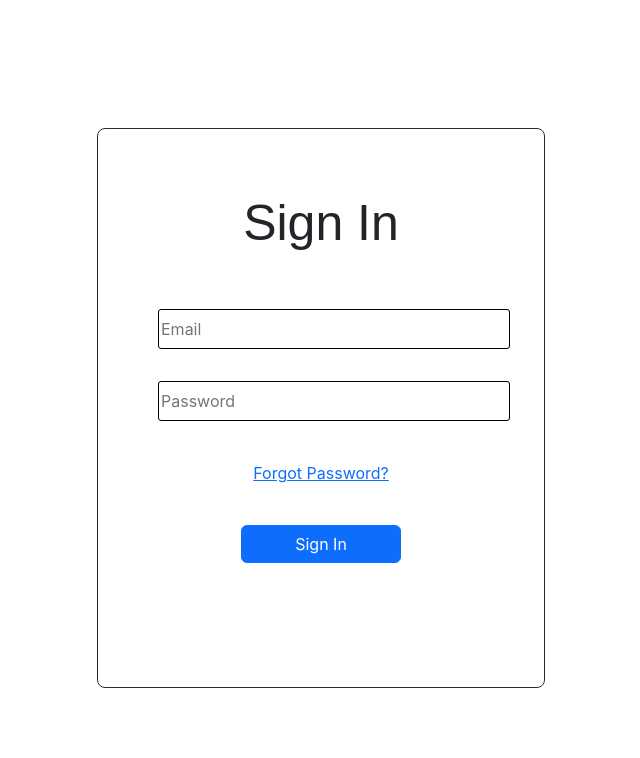
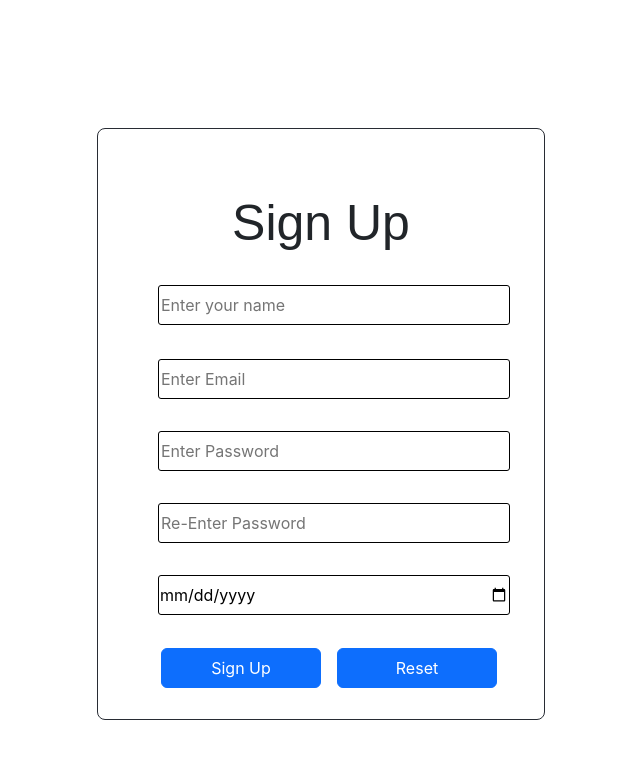
Before and after one commit to 07suryansh/Sign-in-Sign-up, a React (Create React App) app: page / in a window 1280 px wide. Shown: the top 758 px of the page, without its empty margins (319-959 px from the left). Built offline with nearby package versions, Linux system fonts and the light colour scheme.

Commit message:
sign in and sign up page

```diff
--- a/src/App.css
+++ b/src/App.css
@@ -39,13 +39,13 @@
 .container{
 
   width: 28rem;
-  height: 35rem;
+  height: 37rem;
   margin-top: 8rem;
   border-radius: 0.5rem;
   border: 0.5px solid #282c34;
 }
 .input1{
- padding-top: 3rem;
+ padding-top: 1rem;
  padding-bottom: 1rem;
  padding-left: 3rem;
  width: fit-content;
@@ -60,7 +60,9 @@
 .btn{
   margin-top: 1rem;
   width: 10rem;
-  height: rem;
+  height: 2.5rem;
+  margin-left: 1rem;
+
 }
 .email{
   border-radius: 3px;
@@ -83,3 +85,30 @@
 .forgot{
   margin: 1.5rem;
 }
+.dob{
+  border-radius: 3px;
+  border:0.5px solid black;
+  width: 22rem;
+  height: 2.5rem;
+
+}
+.dob1{
+  margin-top: 1rem;
+  margin-bottom: 0.1rem;
+ padding-bottom: 1rem;
+ padding-left: 3rem;
+ width: fit-content;
+}
+.name{
+  border-radius: 3px;
+  border:0.5px solid black;
+  width: 22rem;
+  height: 2.5rem;
+}
+.name1{
+  margin-top: 2rem;
+  margin-bottom: 0.1rem;
+ padding-bottom: 1rem;
+ padding-left: 3rem;
+ width: fit-content;
+}
--- a/src/App.js
+++ b/src/App.js
@@ -1,32 +1,29 @@
 import "./App.css";
+import SIgnin from "./Components/SIgnin";
+import Signup from "./Components/Signup";
 
 function App() {
   return (
-    <div className="App">
-      <div className="container">
-        <h1 className="heading">Sign In</h1>
-{/*
-      <div className="form-floating mb-3">
-  <input type="email" className="form-control" id="floatingInput" placeholder="name@example.com"/>
-  <label for="floatingInput">Email address</label>
-</div>
-<div className="form-floating">
-  <input type="password" className="form-control" id="floatingPassword" placeholder="Password"/>
-  <label for="floatingPassword">Password</label>
-</div> */}
-    <div className="input1">
-      <input className="email" type="text" name="email" id="email" placeholder="Email"/>
-    </div>
-    <div className="input2">
-      <input className="password" type="password" name="password" id="password" placeholder="Password"/>
-    </div>
-    <div className="forgot">
-    <a href="#">Forgot Password?</a>
-    </div>
-    <button type="button" className="btn btn-primary">Sign In</button>
-      </div>
+    // <div className="App">
+    //   <div className="container">
+    //     <h1 className="heading">Sign In</h1>
+    // <div className="input1">
+    //   <input className="email" type="text" name="email" id="email" placeholder="Email"/>
+    // </div>
+    // <div className="input2">
+    //   <input className="password" type="password" name="password" id="password" placeholder="Password"/>
+    // </div>
+    // <div className="forgot">
+    // <a href="#">Forgot Password?</a>
+    // </div>
+    // <button type="button" className="btn btn-primary">Sign In</button>
+    //   </div>
 
-    </div>
+    // </div>
+    <>
+    {/* <SIgnin/> */}
+    <Signup/>
+    </>
   );
 }
 
--- /dev/null
+++ b/src/Components/SIgnin.js
@@ -0,0 +1,23 @@
+import React from 'react'
+
+export default function SIgnin() {
+  return (
+    <div className="App">
+      <div className="container">
+        <h1 className="heading">Sign In</h1>
+    <div className="input1">
+      <input className="email" type="text" name="email" id="email" placeholder="Enter Email" required/>
+    </div>
+    <div className="input2">
+      <input className="password" type="password" name="password" id="password" placeholder="EnterPassword" required/>
+    </div>
+    <div className="forgot">
+    <a href="#">Forgot Password?</a>
+    </div>
+    <button type="button" className="btn btn-primary">Sign In</button>
+
+      </div>
+
+    </div>
+  )
+}
--- /dev/null
+++ b/src/Components/Signup.js
@@ -0,0 +1,31 @@
+import React from 'react'
+
+export default function Signup() {
+  return (
+    <div className="App">
+      <div className="container">
+        <h1 className="heading">Sign Up</h1>
+        <form action="">
+        <div className='name1'>
+            <input className='name' type="text" name="name" id="" placeholder='Enter your name' required/>
+        </div>
+    <div className="input1">
+      <input className="email" type="text" name="email" id="email" placeholder="Enter Email" required/>
+    </div>
+    <div className="input2">
+      <input className="password" type="password" name="password" id="password" placeholder="Enter Password" required/>
+    </div>
+    <div className="input2">
+      <input className="password" type="password" name="password" id="password" placeholder="Re-Enter Password" required/>
+    </div>
+   <div className="dob1">
+    <input className='dob' type="date" name="" id="" required />
+   </div>
+    <button type="submit" className="btn btn-primary">Sign Up</button>
+    <button type="reset" className="btn btn-primary">Reset</button>
+    </form>
+      </div>
+
+    </div>
+  )
+}
```
